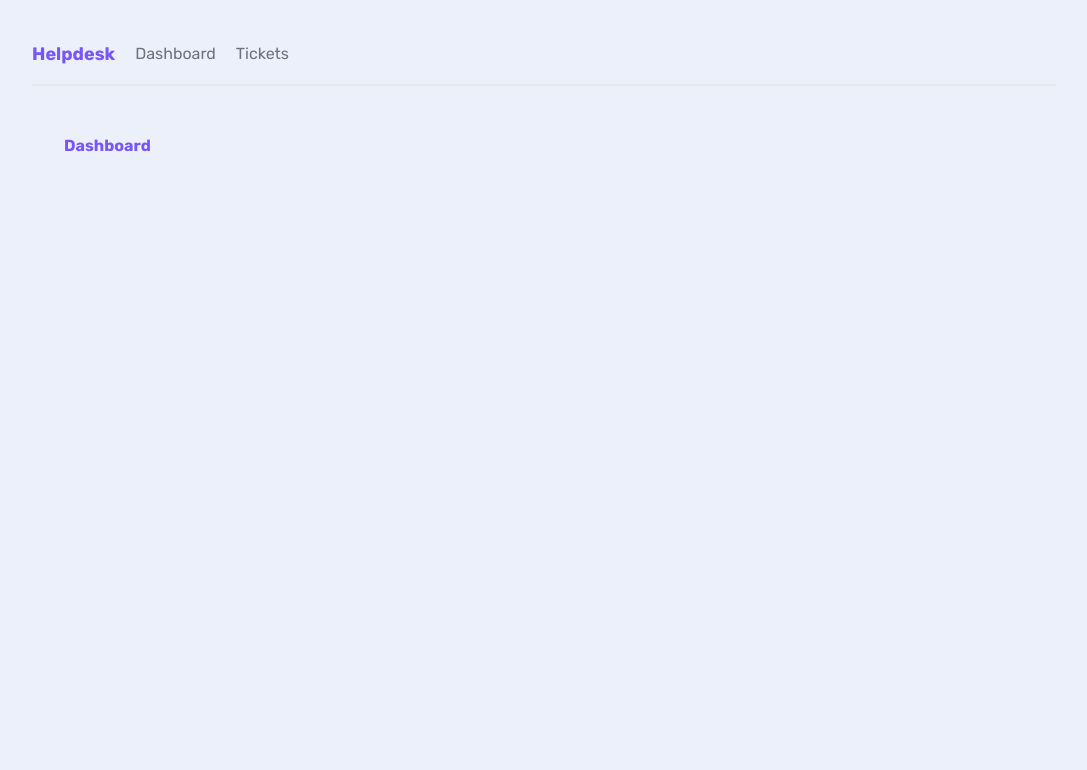
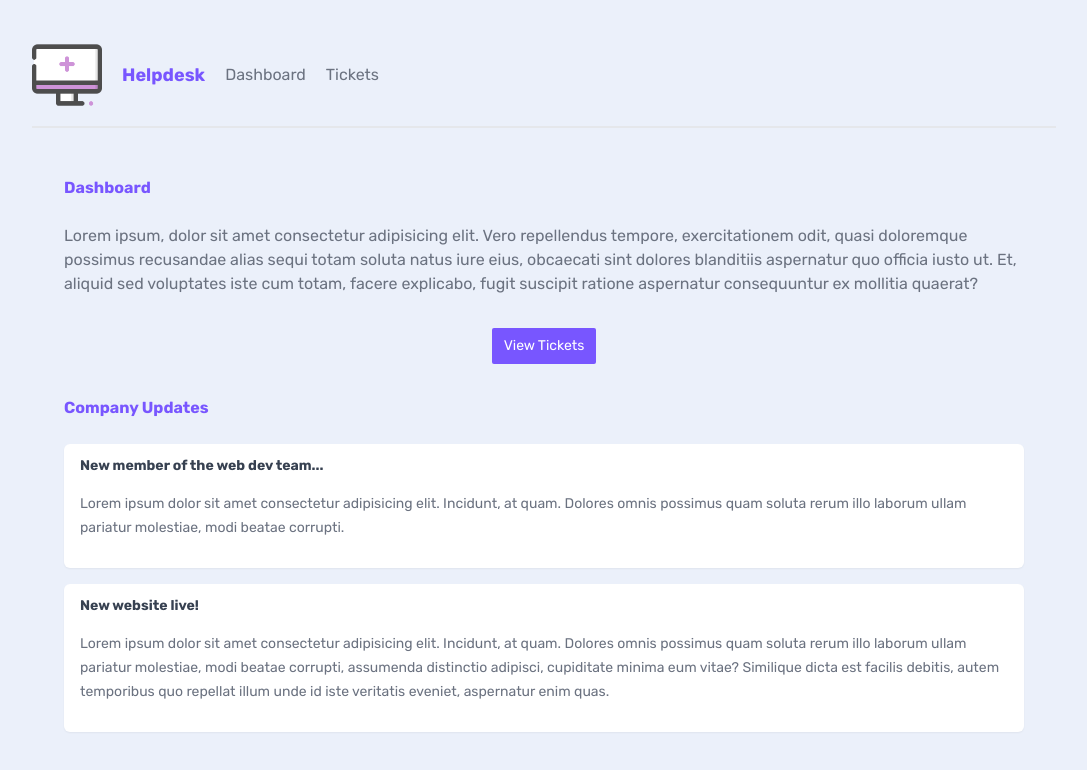
Before and after one commit to Maxisab/tutorial-helpdesk, a Next.js app: page / in a window 1280 px wide. Shown: the top 770 px of the page, without its empty margins (96-1183 px from the left). Built offline with nearby package versions, Linux system fonts and the light colour scheme.

Commit message:
added logo using new Image tag

```diff
--- a/app/components/Navbar.jsx
+++ b/app/components/Navbar.jsx
@@ -1,8 +1,17 @@
 import Link from "next/link"
+import Image from "next/image"
+import Logo from './helpdesk-logo.png'
 
 export default function Navbar() {
   return (
     <nav>
+      <Image
+        src={Logo}
+        alt='helpdesk logo. Icon by lutfix'
+        width={70}
+        quality={100}
+        placeholder='blur'
+      />
       <h1>Helpdesk</h1>
       <Link href="/">Dashboard</Link>
       <Link href="/tickets">Tickets</Link>
--- a/app/page.jsx
+++ b/app/page.jsx
@@ -1,7 +1,27 @@
+import Link from "next/link"
+
 export default function Home() {
   return (
     <main>
      <h2>Dashboard</h2>
+     <p>Lorem ipsum, dolor sit amet consectetur adipisicing elit. Vero repellendus tempore, exercitationem odit, quasi doloremque possimus recusandae alias sequi totam soluta natus iure eius, obcaecati sint dolores blanditiis aspernatur quo officia iusto ut. Et, aliquid sed voluptates iste cum totam, facere explicabo, fugit suscipit ratione aspernatur consequuntur ex mollitia quaerat?</p>
+
+      <div className="flex justify-center my-8">
+        <Link href="/tickets">
+          <button className="btn-primary">View Tickets</button>
+        </Link>
+      </div>
+
+      <h2>Company Updates</h2>
+
+      <div className="card">
+        <h3>New member of the web dev team...</h3>
+        <p>Lorem ipsum dolor sit amet consectetur adipisicing elit. Incidunt, at quam. Dolores omnis possimus quam soluta rerum illo laborum ullam pariatur molestiae, modi beatae corrupti.</p>
+      </div>
+      <div className="card">
+        <h3>New website live!</h3>
+        <p>Lorem ipsum dolor sit amet consectetur adipisicing elit. Incidunt, at quam. Dolores omnis possimus quam soluta rerum illo laborum ullam pariatur molestiae, modi beatae corrupti, assumenda distinctio adipisci, cupiditate minima eum vitae? Similique dicta est facilis debitis, autem temporibus quo repellat illum unde id iste veritatis eveniet, aspernatur enim quas.</p>
+      </div>
     </main>
   )
 }
```
Also changed, not shown: app/components/helpdesk-logo.png (added).
